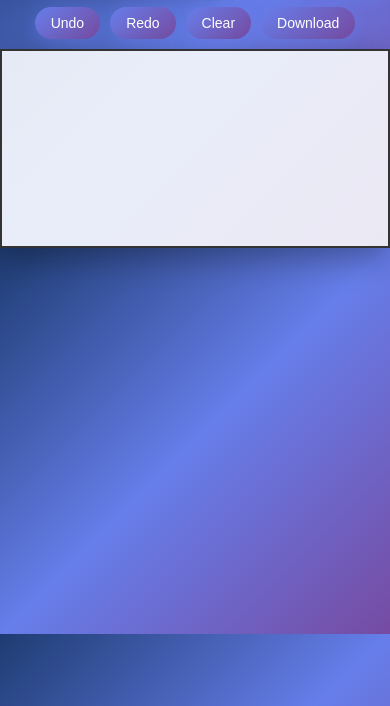
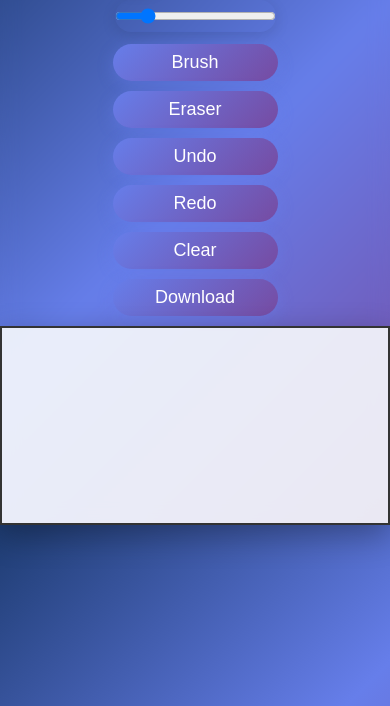
Before and after one commit to Kabir21Hossain/DrawingApp, a plain HTML site: page index.html in a window 390 px wide. Shown: the part 138-844 px from the top of the page. Drawn offline with Linux system fonts and the light colour scheme.

Commit message:
Responsive canvas max-width and toolbar mobile layout with larger fonts

```diff
--- a/styles.css
+++ b/styles.css
@@ -69,9 +69,36 @@
     touch-action: none;
     box-shadow: 0 10px 30px rgba(0, 0, 0, 0.3);
 
-    width: 100vw;           /* full viewport width */
-    max-width: 900px;       /* don't grow too large on desktop */
+    width: 100%;            /* fill parent container - works on all devices */
+    max-width: 1200px;      /* desktop max width */
     height: auto;           /* maintain aspect ratio */
     display: block;
     margin: 0 auto;
 }
+
+/* toolbar adjustments */
+.toolbar{
+    display:flex;
+    gap:10px;
+    margin-bottom:10px;
+    flex-wrap:wrap;
+    justify-content: center;
+}
+
+/* larger font by default */
+.toolbar input,
+.toolbar button{
+    font-size: 16px;
+}
+
+/* mobile-specific overrides */
+@media (max-width: 768px) {
+    .toolbar{
+        flex-direction: column;
+        align-items: stretch;
+    }
+    .toolbar input,
+    .toolbar button{
+        font-size: 18px;
+    }
+}
```
